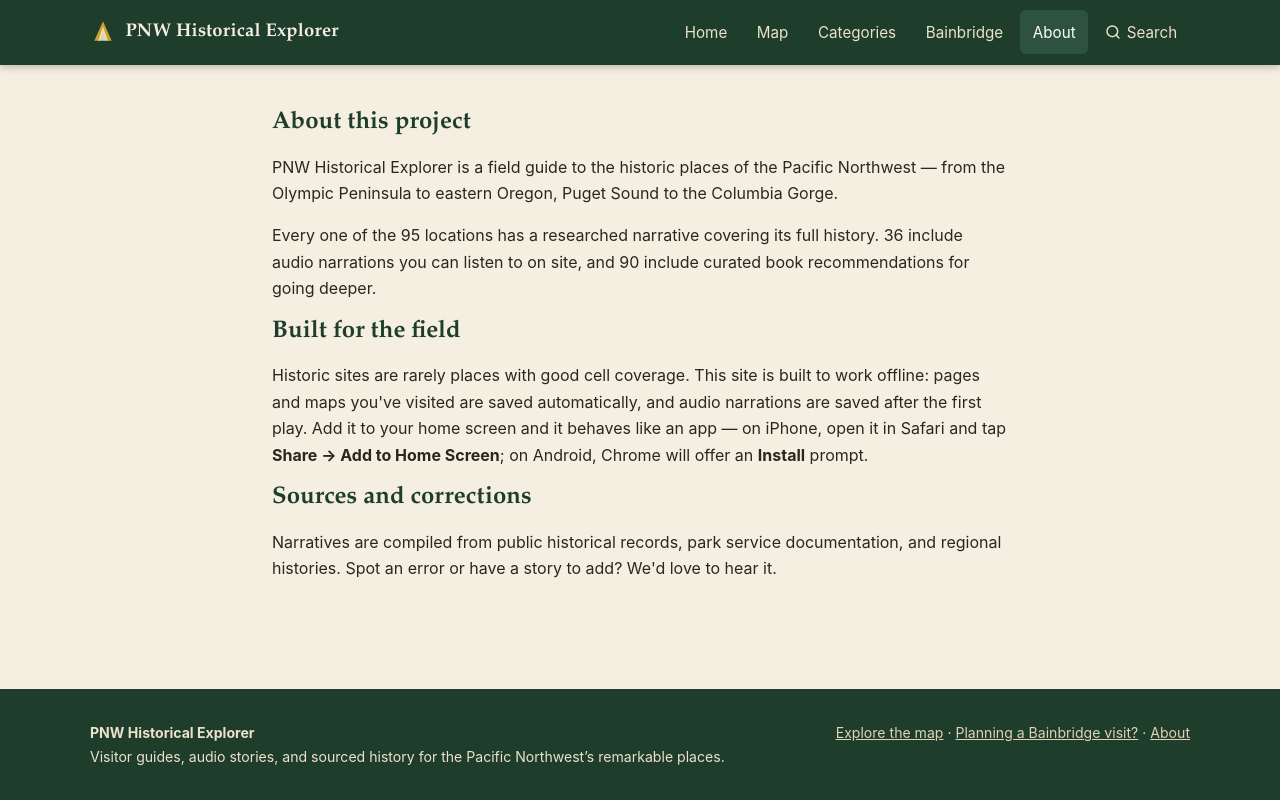
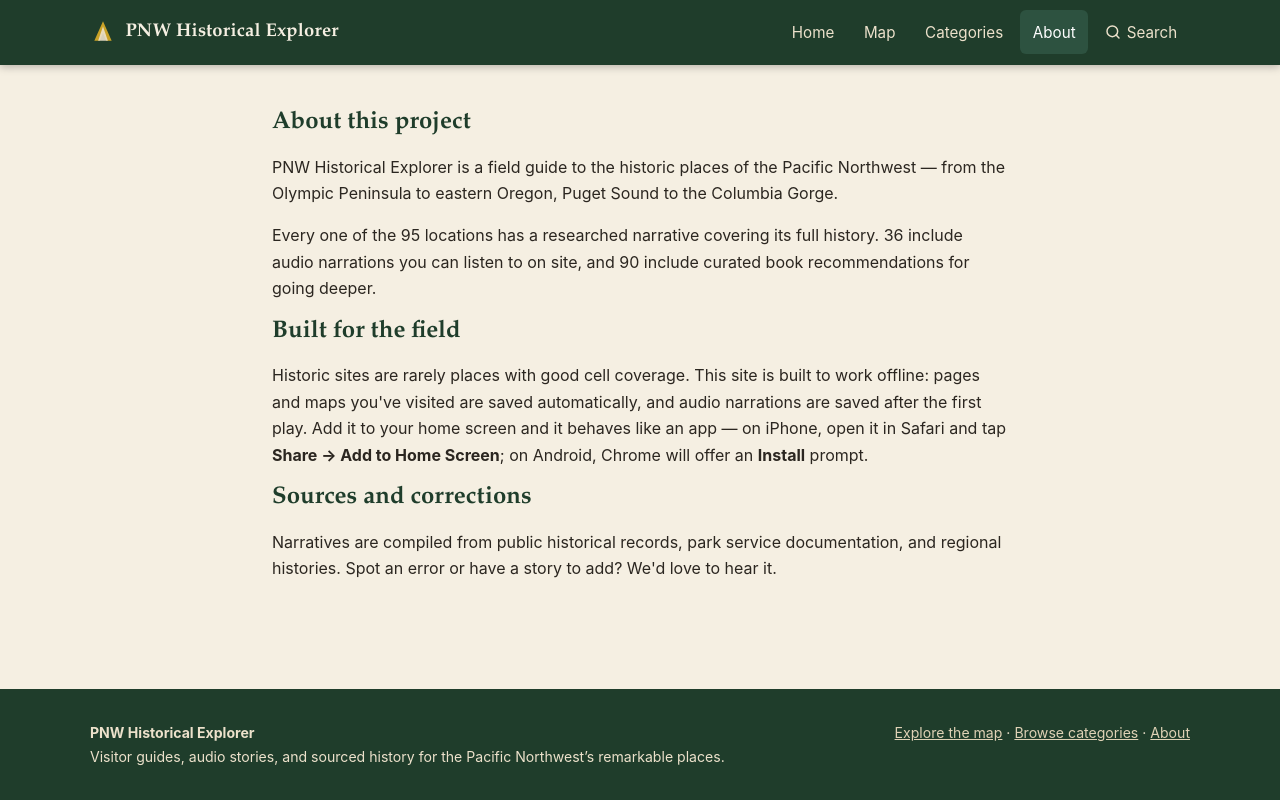
Before and after one commit to red4golf/PNWHistoricalExplorer, an Astro site: page /PNWHistoricalExplorer/about in a window 1280 px wide. Built offline with nearby package versions, Linux system fonts and the light colour scheme; Astro itself is replaced by a stand-in of ours.

Commit message:
Remove sitewide concierge promotion

```diff
--- a/src/layouts/Base.astro
+++ b/src/layouts/Base.astro
@@ -79,7 +79,6 @@ const current = (h: string) => (h === '/' ? (path === '/' ? 'page' : undefined)
           <a href={href('/')} aria-current={current('/')}>Home</a>
           <a href={href('/map')} aria-current={current('/map')}>Map</a>
           <a href={href('/categories')} aria-current={current('/categories')}>Categories</a>
-          <a href={href('/concierge')} aria-current={current('/concierge')}>Bainbridge</a>
           <a href={href('/about')} aria-current={current('/about')}>About</a>
           <a href={href('/search')} aria-current={current('/search')} class="nav-search-link">
             <svg width="16" height="16" viewBox="0 0 24 24" fill="none" stroke="currentColor" stroke-width="2.2" stroke-linecap="round" stroke-linejoin="round" aria-hidden="true"><circle cx="11" cy="11" r="8"/><line x1="21" y1="21" x2="16.65" y2="16.65"/></svg>
@@ -94,7 +93,7 @@ const current = (h: string) => (h === '/' ? (path === '/' ? 'page' : undefined)
     <footer class="site-footer" data-pagefind-ignore>
       <div class="container">
         <div><strong>PNW Historical Explorer</strong><br />Visitor guides, audio stories, and sourced history for the Pacific Northwest’s remarkable places.</div>
-        <div><a href={href('/map')}>Explore the map</a> · <a href={href('/concierge')}>Planning a Bainbridge visit?</a> · <a href={href('/about')}>About</a></div>
+        <div><a href={href('/map')}>Explore the map</a> · <a href={href('/categories')}>Browse categories</a> · <a href={href('/about')}>About</a></div>
       </div>
     </footer>
 
```
